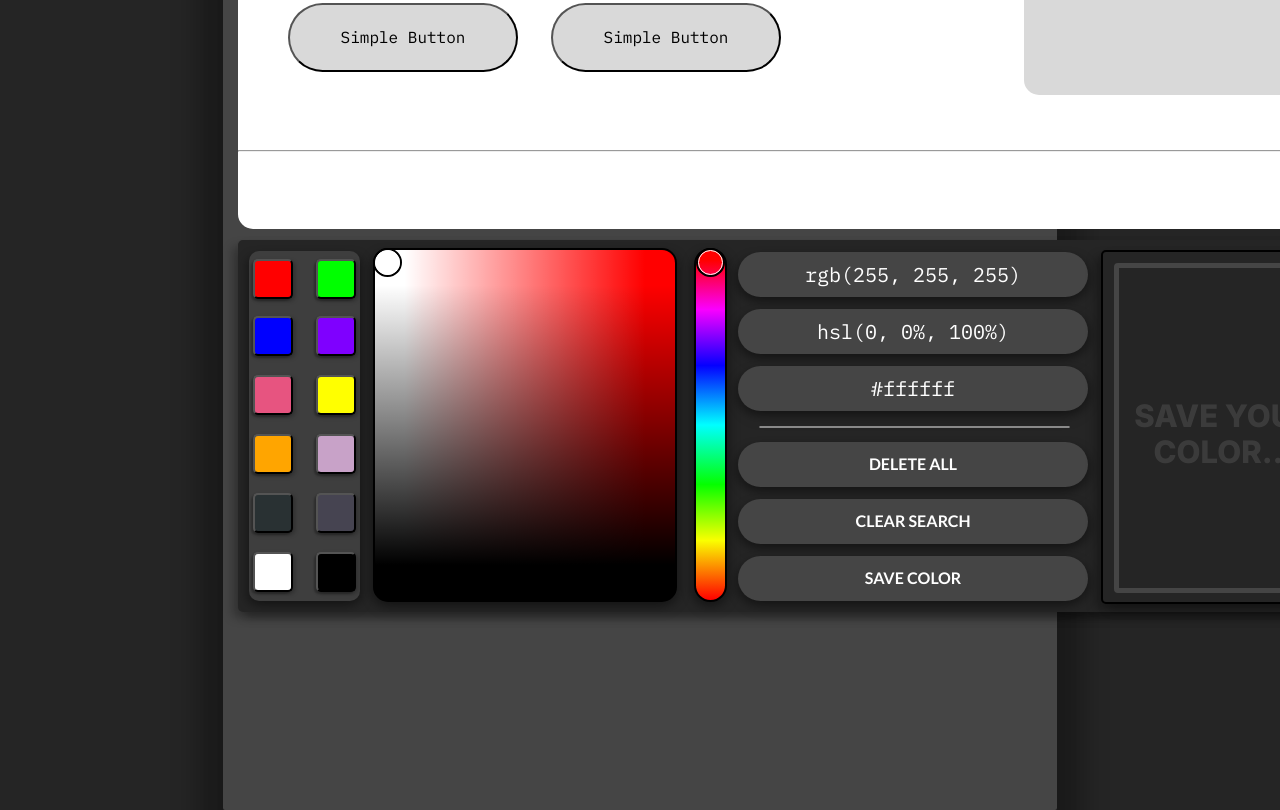
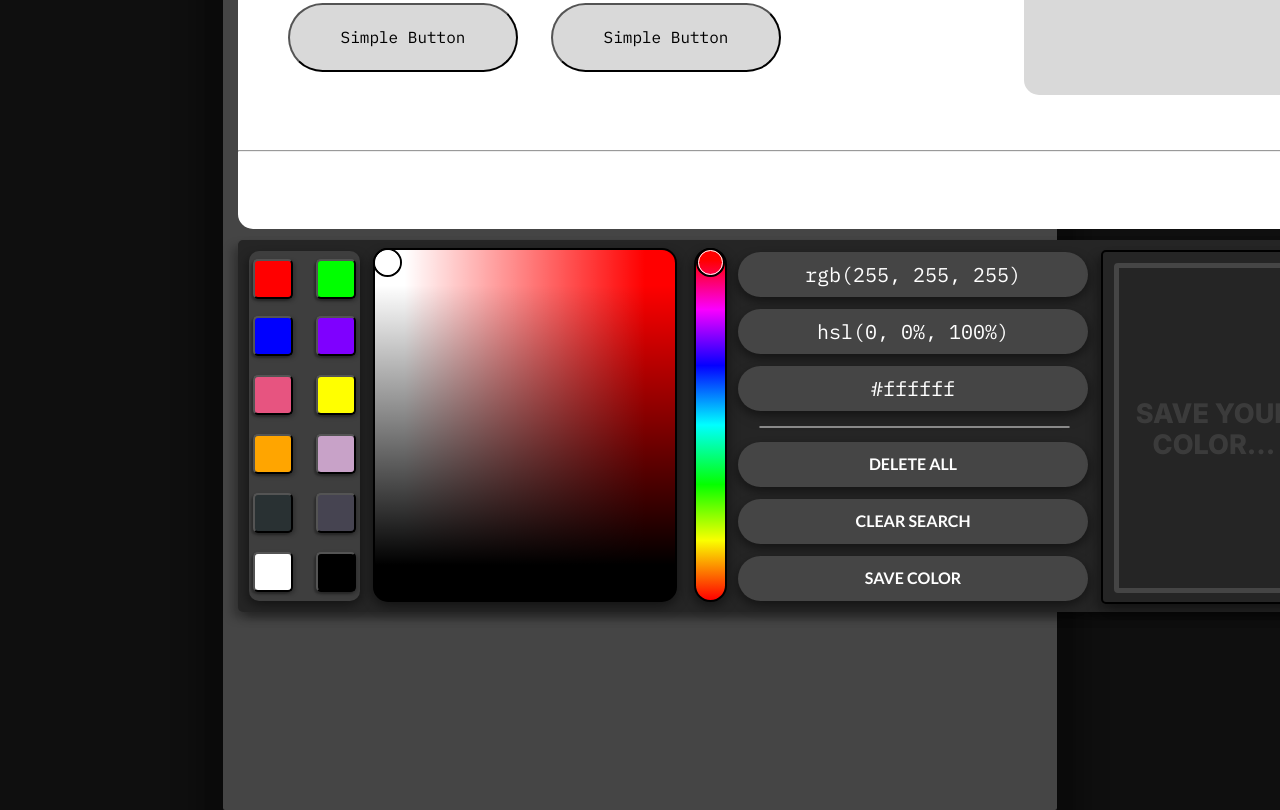
Before and after one commit to TohaLike/colorPicker, a website: page layOutPage/design.html in a window 1280 px wide. Shown: the part 532-1342 px from the top of the page. Drawn offline with nearby package versions, Linux system fonts and the light colour scheme.

Commit message:
I create new page update2

```diff
--- a/css/style.css
+++ b/css/style.css
@@ -1,23 +1,20 @@
 body {
-    background-color: #252525;
+    background-color: #0f0f0f;
     color: #fff;
 }
 
 /* Scroll Section */
 body::-webkit-scrollbar {
-    width: 13px;
-}
-
-body::-webkit-scrollbar-track {
-    box-shadow: inset 0 0 6px rgba(0, 0, 0, 0.3);
+    width: 8px;
 }
 
 body::-webkit-scrollbar-thumb {
+    border-radius: 20px;
     background-color: darkgrey;
-    outline: 1px solid slategrey;
 }
 
 
+/* Btn Chips */
 .chips__color__notification {
     position: absolute;
     top: 142px;
@@ -409,16 +406,13 @@ body::-webkit-scrollbar-thumb {
 }
 
 .color__save__main::-webkit-scrollbar {
-    /* margin-top: 5px; */
     padding-top: 5px;
     width: 8px;
 }
 
 .color__save__main::-webkit-scrollbar-thumb {
     background-color: rgb(158, 158, 158);
-    padding-top: 5px;
-    /* outline: 1px solid slategrey; */
-    /* border-radius: 2px; */
+    border-radius: 30px;
 }
 
 .type__color__btn {
--- a/layOutPage/designApp.js
+++ b/layOutPage/designApp.js
@@ -261,7 +261,6 @@ function createDeleteElement() {
     };
     colorSaveStorage.push(colorBtnForm);
 
-
     btn.onclick = () => chips();
 
     btn.addEventListener('mousedown', (event) => {
--- a/layOutPage/styleDesign.css
+++ b/layOutPage/styleDesign.css
@@ -1,20 +1,16 @@
 body {
-    background-color: #252525;
+    background-color: #0f0f0f;
     color: #fff;
 }
 
 /* Scroll Section */
 body::-webkit-scrollbar {
-    width: 13px;
-}
-
-body::-webkit-scrollbar-track {
-    box-shadow: inset 0 0 6px rgba(0, 0, 0, 0.3);
+    width: 8px;
 }
 
 body::-webkit-scrollbar-thumb {
+    border-radius: 20px;
     background-color: darkgrey;
-    outline: 1px solid slategrey;
 }
 
 
@@ -153,7 +149,6 @@ body::-webkit-scrollbar-thumb {
 
 }
 
-
 .layout {
     margin-left: 50px;
     margin-right: 50px;
@@ -249,7 +244,6 @@ body::-webkit-scrollbar-thumb {
 .line__second {
     margin-top: 55px;
 }
-
 
 
 /* ColorPickerForm */
@@ -491,7 +485,7 @@ body::-webkit-scrollbar-thumb {
     position: absolute;
     left: 863px;
     top: 10px;
-    width: 234px;
+    width: 213px;
     height: 350px;
     border: 2px solid #000000;
     background: #252525;
@@ -504,7 +498,7 @@ body::-webkit-scrollbar-thumb {
     position: absolute;
     left: 11px;
     top: 11px;
-    width: 200px;
+    width: 180px;
     height: 320px;
     background: #252525;
     border: 5px solid #454545;
@@ -513,16 +507,13 @@ body::-webkit-scrollbar-thumb {
 }
 
 .color__save__main::-webkit-scrollbar {
-    /* margin-top: 5px; */
     padding-top: 5px;
     width: 8px;
 }
 
 .color__save__main::-webkit-scrollbar-thumb {
     background-color: rgb(158, 158, 158);
-    padding-top: 5px;
-    /* outline: 1px solid slategrey; */
-    /* border-radius: 2px; */
+    border-radius: 30px;
 }
 
 .type__color__btn {
@@ -538,7 +529,7 @@ body::-webkit-scrollbar-thumb {
     font-family: 'Inter', sans-serif;
     margin-left: 10px;
     margin-top: 130px;
-    font-size: 31px;
+    font-size: 27px;
     text-align: center;
     color: #ffffff;
     text-transform: uppercase;
```
